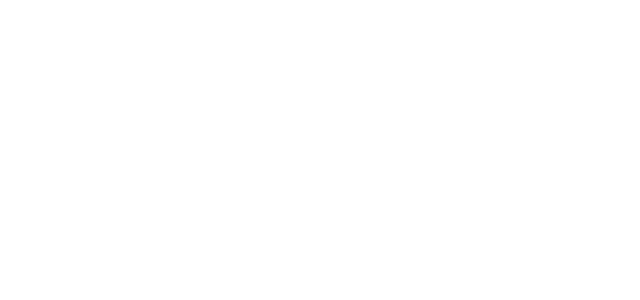
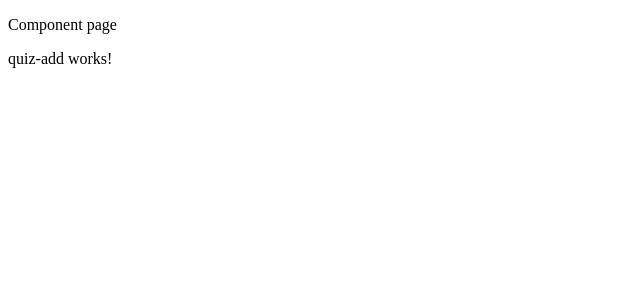
Before and after one commit to deeftah/QuizFrontEnd, an Angular app in the folder QuizFrontEnd/: page /quiz-add in a window 1280 px wide. Before the commit this address led to /. Shown: the top 300 px of the page, without its empty margins (0-640 px from the left). Built offline with nearby package versions, Linux system fonts and the light colour scheme.

Commit message:
Add second component

```diff
--- a/QuizFrontEnd/src/app/app-routing.module.ts
+++ b/QuizFrontEnd/src/app/app-routing.module.ts
@@ -1,10 +1,12 @@
 import { NgModule } from '@angular/core';
 import { Routes, RouterModule } from '@angular/router';
 import { OptionListComponent } from './option-list/option-list.component';
+import { QuizAddComponent } from './quiz-add/quiz-add.component';
 
 
 const routes: Routes = [
-  {path:' ',component: OptionListComponent}
+  {path:' ',component: OptionListComponent},
+  {path:'quiz-add', component:QuizAddComponent}
 ];
 
 @NgModule({
--- a/QuizFrontEnd/src/app/app.component.html
+++ b/QuizFrontEnd/src/app/app.component.html
@@ -1 +1,5 @@
+
+
+<p>Component page</p>
+
 <router-outlet></router-outlet>
--- a/QuizFrontEnd/src/app/app.module.ts
+++ b/QuizFrontEnd/src/app/app.module.ts
@@ -4,11 +4,13 @@
 import { AppRoutingModule } from './app-routing.module';
 import { AppComponent } from './app.component';
 import { OptionListComponent } from './option-list/option-list.component';
+import { QuizAddComponent } from './quiz-add/quiz-add.component';
 
 @NgModule({
   declarations: [
     AppComponent,
-    OptionListComponent
+    OptionListComponent,
+    QuizAddComponent
   ],
   imports: [
     BrowserModule,
--- /dev/null
+++ b/QuizFrontEnd/src/app/quiz-add/quiz-add.component.html
@@ -0,0 +1 @@
+<p>quiz-add works!</p>
--- /dev/null
+++ b/QuizFrontEnd/src/app/quiz-add/quiz-add.component.ts
@@ -0,0 +1,15 @@
+import { Component, OnInit } from '@angular/core';
+
+@Component({
+  selector: 'app-quiz-add',
+  templateUrl: './quiz-add.component.html',
+  styleUrls: ['./quiz-add.component.css']
+})
+export class QuizAddComponent implements OnInit {
+
+  constructor() { }
+
+  ngOnInit(): void {
+  }
+
+}
```
Also changed, not shown: QuizFrontEnd/src/app/quiz-add/quiz-add.component.css (added), 1 other file (tests, documents, lock files or other folders).
